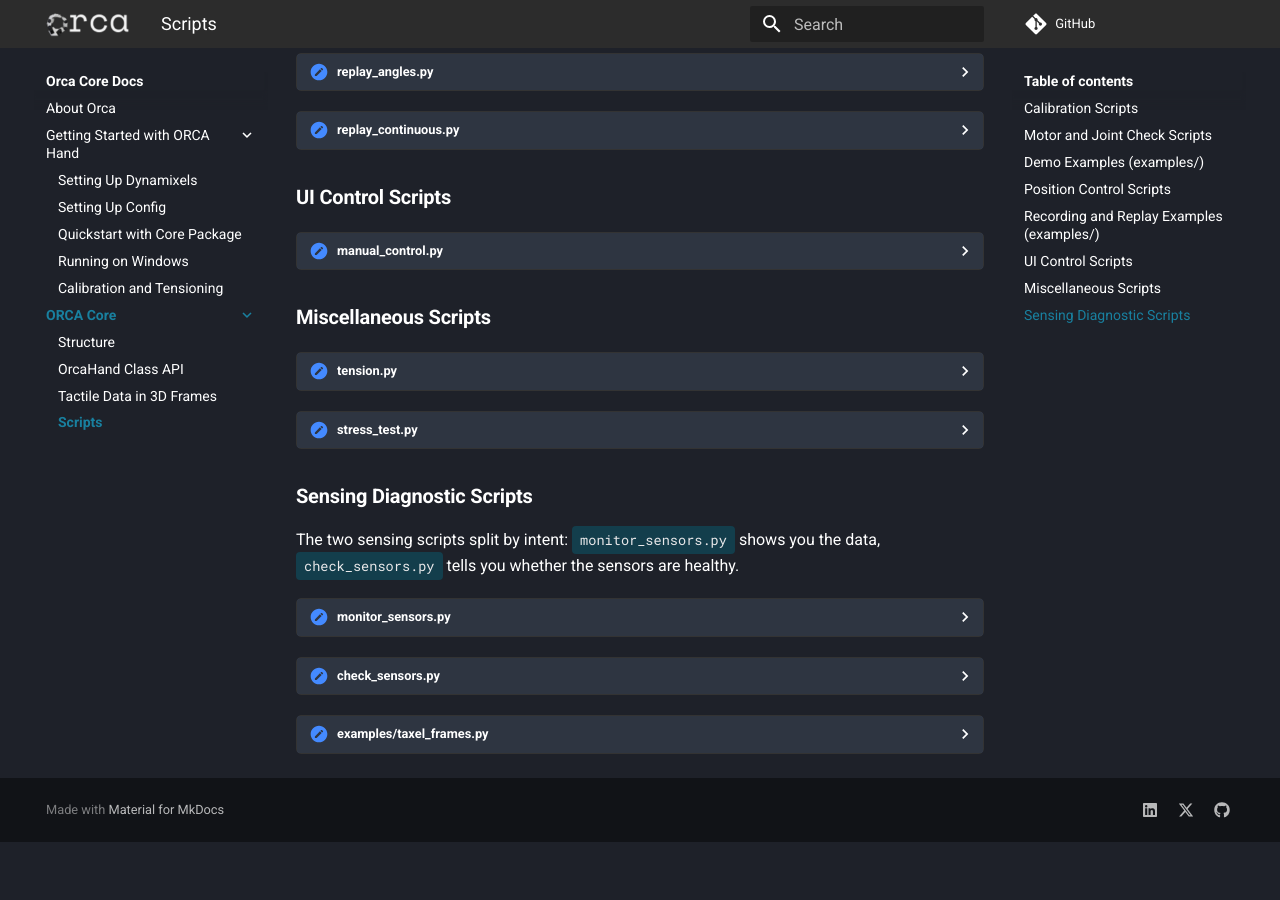
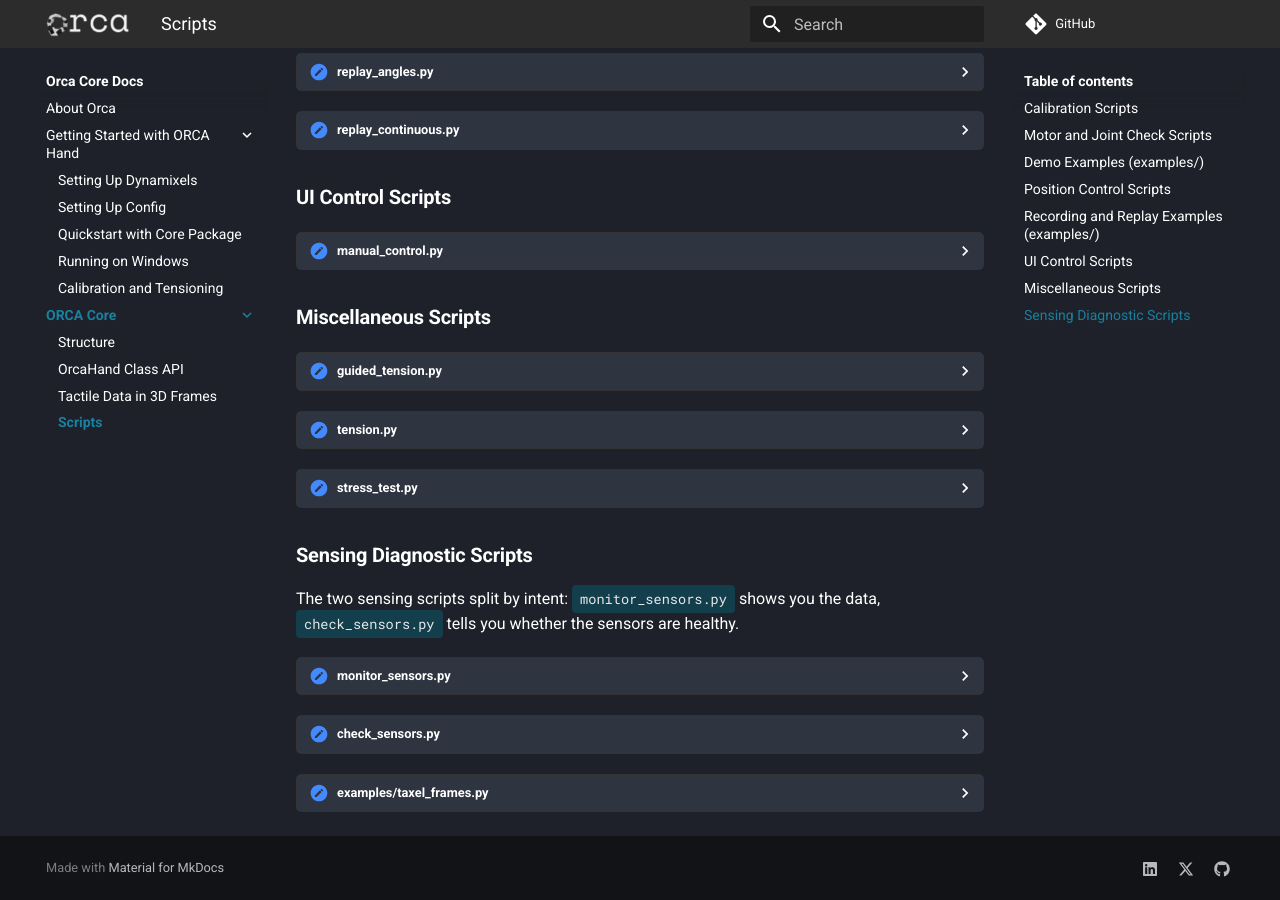
Before and after one commit to orcahand/orca_core, an MkDocs documentation site: the page built from docs/pages/orca-core-docs/orca-core-scripts.md, in a window 1280 px wide and 900 px high, scrolled down 950 px. Built offline with MkDocs 1.6.1 and Material for MkDocs 9.7.7, drawn with Linux system fonts in a browser that asks for light colours; before the commit the page ends 1792 px from its top, so only the background shows below that.

Commit message:
Release 0.13.0
The README and docs describe 0.13.0 instead of the experimental branch:
what's new, guided tensioning in Get Started, and one config copy per hand
when two hands share a model.

````diff
--- a/docs/pages/orca-core-docs/orca-core-scripts.md
+++ b/docs/pages/orca-core-docs/orca-core-scripts.md
@@ -220,6 +220,26 @@
 ### Miscellaneous Scripts
 
 <details>
+<summary><strong>guided_tension.py</strong></summary>
+
+Guided tendon tensioning for v2.1 hardware, one finger at a time. You pose the hand, then move each joint through its range by hand while the motors hold lightly: how far each motor is dragged along shows how taut its tendon is. For joints that fall short, the motors hold firmly while you ratchet, and the round repeats until every joint passes. It refuses v2.0 hardware unless `--any-hardware` is given.
+
+<br><strong>Args:</strong><br>
+<ul>
+    <li><strong>config_path</strong> (<strong>str</strong>, optional): Path to the hand config file. If not provided, the connected hand is autodetected.</li><br>
+    <li><strong>--scoring</strong> <code>fraction</code> / <code>slack</code>: Score each joint by the share of its expected travel (default), or by the degrees it falls short with both ends reached twice.</li><br>
+    <li><strong>--hold-current</strong>, <strong>--tension-current</strong>: Override the range-check hold and the tensioning pull, in mA.</li><br>
+    <li><strong>--hardware-version N</strong>: Pin the hardware version (200, 210, 211) for a hand whose board cannot report it.</li>
+</ul>
+
+<strong>Example:</strong>
+```bash
+python scripts/guided_tension.py /path/to/orcahand-right/config.yaml
+python scripts/guided_tension.py /path/to/orcahand-right/config.yaml --scoring slack
+```
+</details>
+
+<details>
 <summary><strong>tension.py</strong></summary>
 
 Enables torque on the ORCA Hand servos and holds the current position, effectively locking the bottom spools in order to be able to rachet the top spools. By default it first runs a short preconditioning flexion/extension motion before holding. The script runs until interrupted (Ctrl+C).
--- a/pyproject.toml
+++ b/pyproject.toml
@@ -1,6 +1,6 @@
 [project]
 name = "orca_core"
-version = "0.12.0"
+version = "0.13.0"
 description = "Core Python Controller of the ORCA Hand. Handles all hardware interaction, logic and abstracts control. Provides API for basic functionality and info of the hand."
 authors = [
     {name = "clemens-chr", email = "cchristoph@student.ethz.ch"},
````
Also changed, not shown: CLAUDE.md (+2 -10 lines), README.md (+22 -40 lines), docs/pages/getting-started-docs/initial-tensioning-and-calibration.md (+1 -3 lines), docs/pages/getting-started-docs/quickstart-with-core-package.md (+3 -4 lines), 1 other file.
